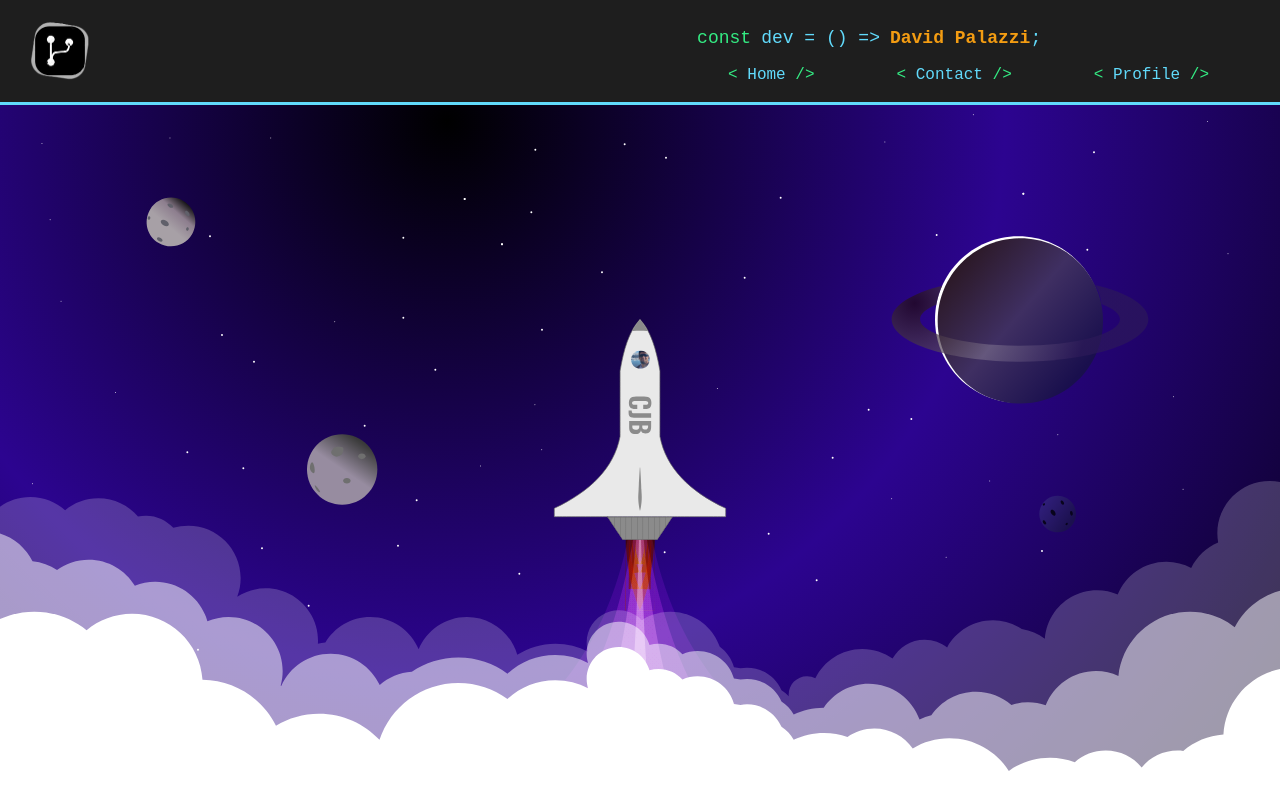
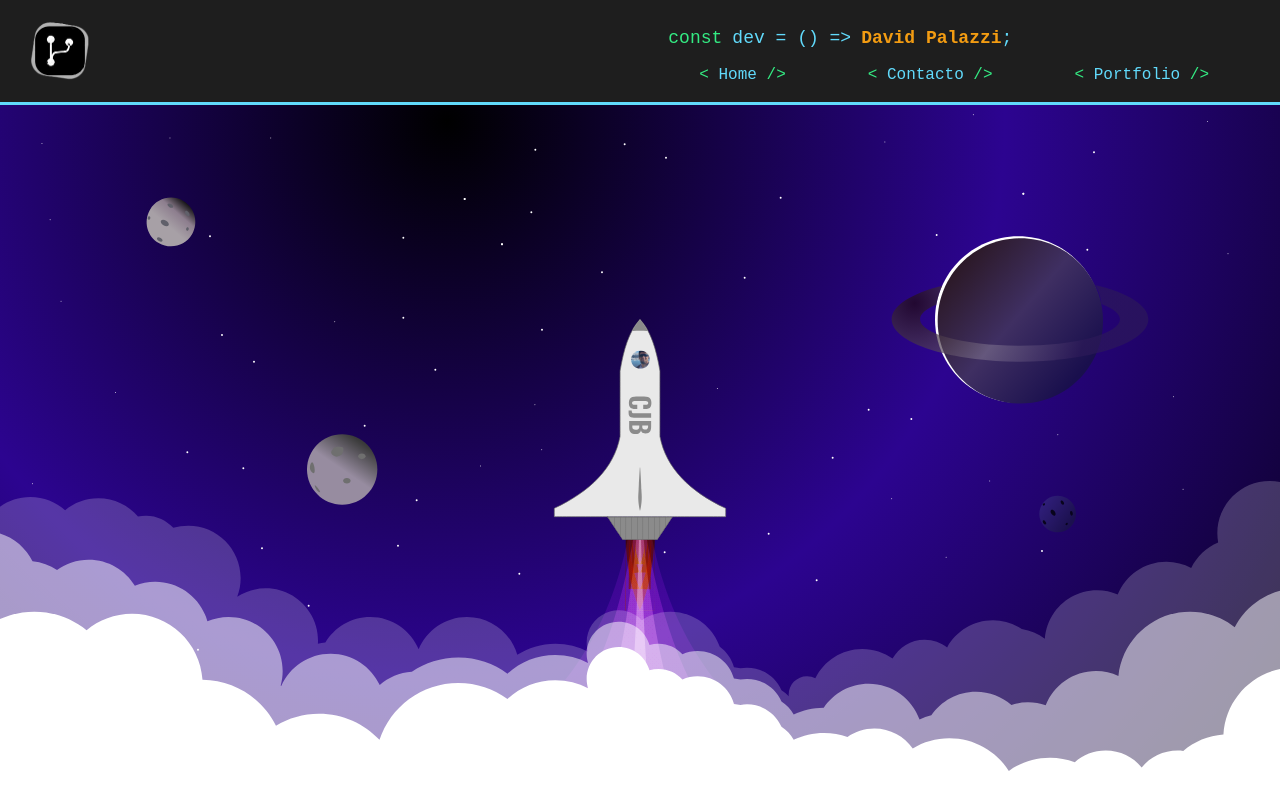
Before and after one commit to palazzid88/DavidPalazziDev, a Next.js app: page / in a window 1280 px wide. Shown: the top 800 px of the page. Built offline with nearby package versions, Linux system fonts and the light colour scheme.

Commit message:
se corrige ruteo de pagina de portfolio

```diff
--- a/src/app/components/navBar/Navbar.js
+++ b/src/app/components/navBar/Navbar.js
@@ -35,10 +35,10 @@ export default function Navbar() {
                   <Link href="/">Home</Link>
                 </li>
                 <li>
-                  <Link href="/contact">Contact</Link>
+                  <Link href="/contact">Contacto</Link>
                 </li>
                 <li>
-                  <Link href="/profile">Profile</Link>
+                  <Link href="/portfolio">Portfolio</Link>
                 </li>
               </ul>
             </div>
```
